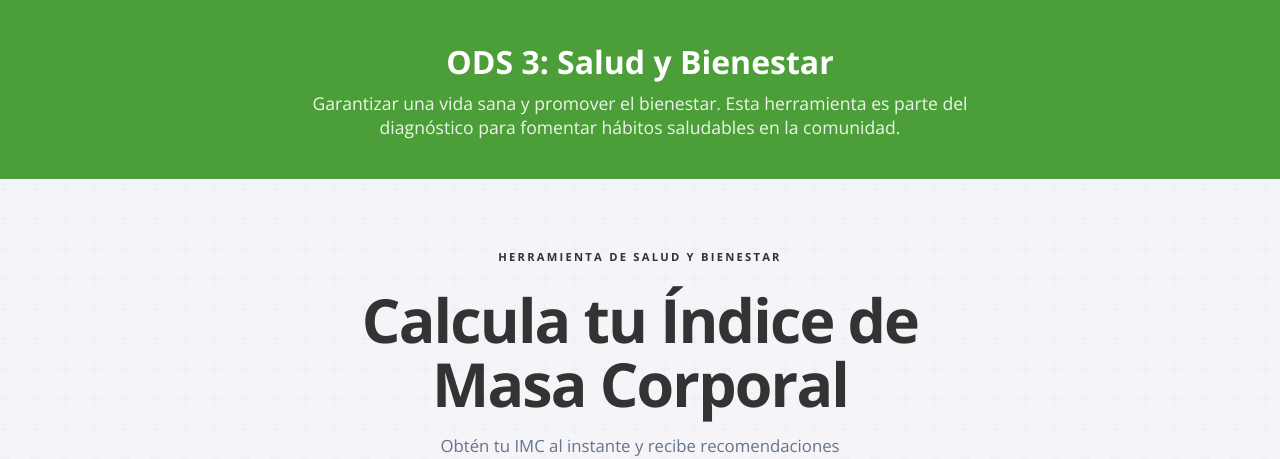
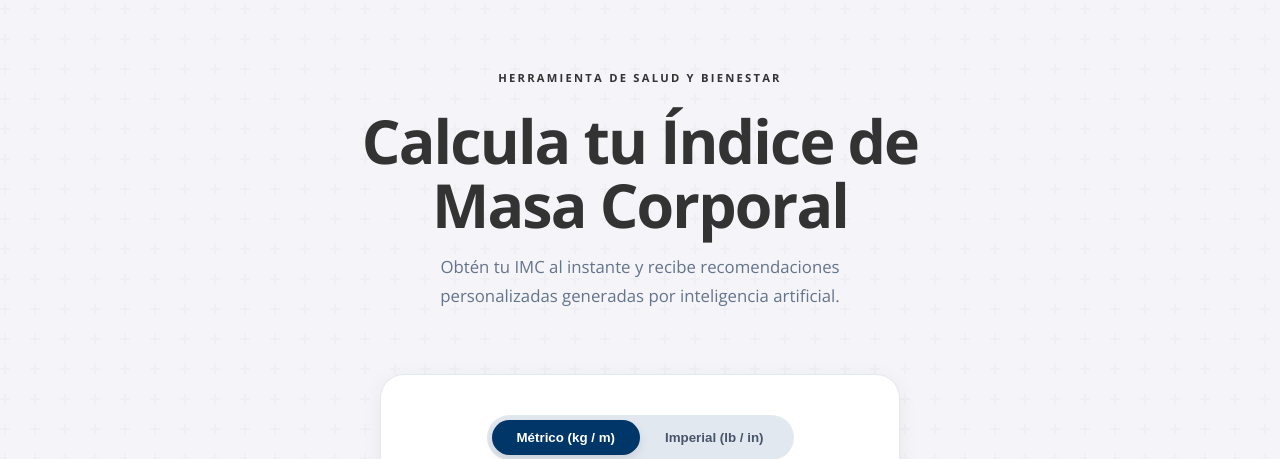
Before and after one commit to RainbowDash23/Proyecto-IMC, a Flask app: page / in a window 1280 px wide. Shown: the part 86-545 px from the top of the page. Run offline with Flask 3, Linux system fonts and the light colour scheme.

Commit message:
refactor: remove ODS 3 banner section from index.html

```diff
--- a/templates/index.html
+++ b/templates/index.html
@@ -2,14 +2,6 @@
 {% block title %}Calculadora IMC{% endblock %}
 
 {% block content %}
-<section class="ods-banner">
-  <h2>ODS 3: Salud y Bienestar</h2>
-  <p>
-    Garantizar una vida sana y promover el bienestar. Esta herramienta es parte del
-    diagnóstico para fomentar hábitos saludables en la comunidad.
-  </p>
-</section>
-
 <section class="hero">
   <div class="hero-tag">Herramienta de salud y bienestar</div>
   <h1>Calcula tu Índice de Masa Corporal</h1>
```
